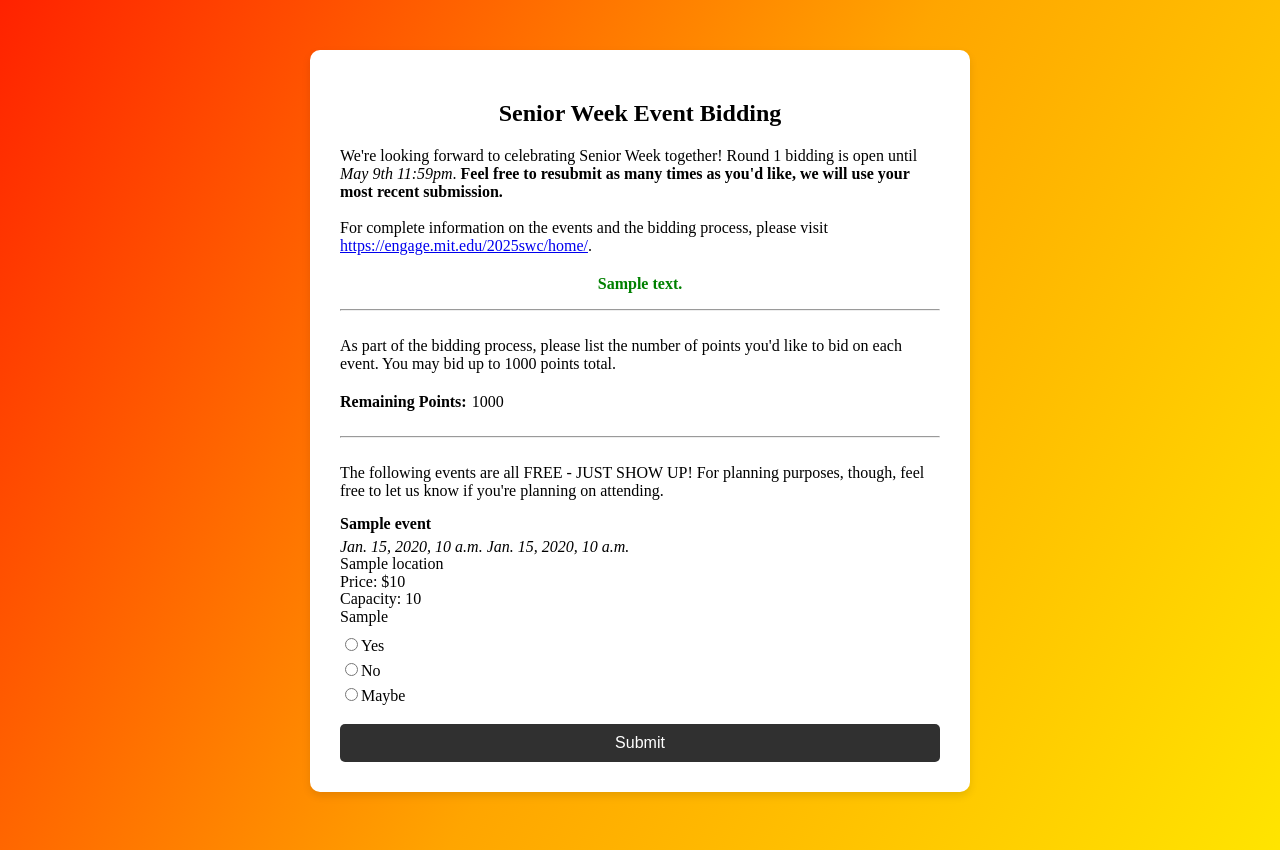
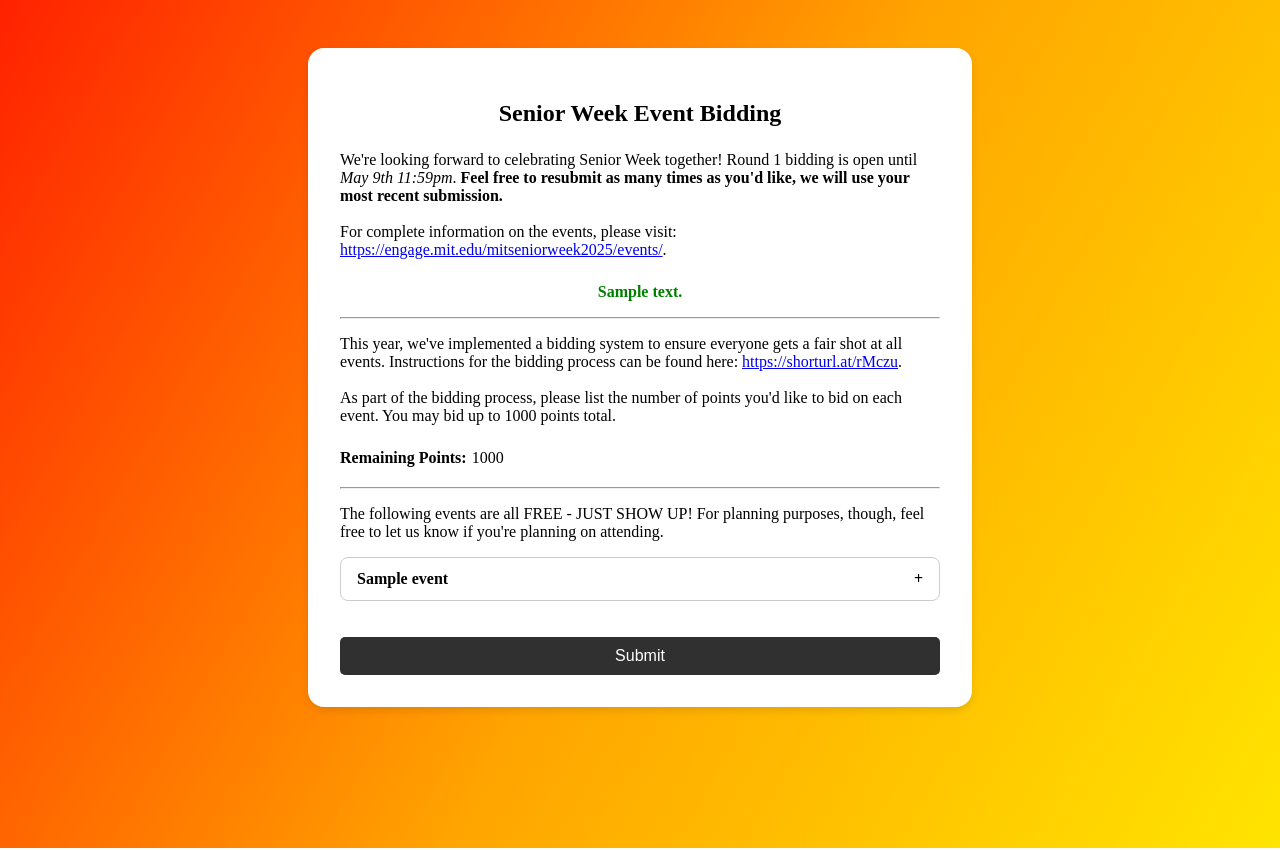
Before and after one commit to Great-The-Nate/mitseniorweek25, a Django app: template lottery/templates/lottery/lottery.html in a window 1280 px wide. Run offline with Django 3.2, Linux system fonts and the light colour scheme; the template is opened without the code that fills it: most values are stand-ins (such as "Sample title", 1, 10 or a date in 2020).

Commit message:
Improve home page ui to be accordion style

```diff
--- a/lottery/templates/lottery/lottery.html
+++ b/lottery/templates/lottery/lottery.html
@@ -9,16 +9,27 @@
         <b>Feel free to resubmit as many times as you'd like, we will use your most recent submission.</b>
         <br/>
         <br/>
-        For complete information on the events and the bidding process, please visit <a href="https://engage.mit.edu/2025swc/home/">https://engage.mit.edu/2025swc/home/</a>.
+        For complete information on the events, please visit: <a href="https://engage.mit.edu/mitseniorweek2025/events/">https://engage.mit.edu/mitseniorweek2025/events/</a>.
     </div>
     {% if error_message %}<p style="color:red"><strong>{{ error_message }}</strong></p>{% endif %}
     {% if submit_message %}<p style="color:green"><strong>{{ submit_message }}</strong></p>{% endif %}
 
     <hr/>
+
+    <div class="bidding-instructions">
+        <div>
+            This year, we've implemented a bidding system to ensure everyone gets a fair shot at all events.
+            Instructions for the bidding process can be found here: <a href="https://shorturl.at/rMczu">https://shorturl.at/rMczu</a>.
+        </div>
+        <!-- <div>
+            You can bid up to 1000 points across all events.
+            At the end of the first round, 75% of the tickets for each event will be given to those with the highest bids.
+            Points are refunded at the end of Round 1 for bids that were unsuccessful as well as bids that spent more points than neccessary to get a ticket.
+        </div> -->
         <br/>
-
         <div>
             As part of the bidding process, please list the number of points you'd like to bid on each event. You may bid up to 1000 points total.
+        </div>
     </div>
 
     <form action="{% url 'lottery_submit' %}" method="post">
@@ -26,15 +37,21 @@
         {% for event in events_list %}
             {% if event.biddable %}
                 <div class="event">
-                    <label for="{{ event.name }}">{{ event.name }}</label>
-                    <div class="event-info">
-                            <i>{{ event.date }} {% if event.time %} {{ event.time }} {% endif %}</i>
-                            {% if event.location %} <div>{{ event.location }} </div> {% endif %}
-                            {% if event.price %} <div>Price: ${{  event.price }} </div> {% endif %}
-                            {% if event.capacity %} <div>Capacity: {{  event.capacity }} </div> {% endif %}
-                            {% if event.extra_info %} <div>{{  event.extra_info }} </div> {% endif %}
+                    <div class="event-header">
+                      <span class="event-title">{{ event.name }}</span>
+                      <!-- Optionally add an icon here -->
+                      <span style="float: right;" class="accordion-icon">+</span>
                     </div>
+                    <div class="event-content">
+                        <hr/>
+                        <div>Date: {{ event.date }} </div>
+                        {% if event.time %} <div>Time: {{ event.time }}</div> {% endif %}
+                        {% if event.location %}<div>Location: {{ event.location }}</div>{% endif %}
+                        {% if event.price %}<div>Price: ${{ event.price }}</div>{% endif %}
+                        {% if event.capacity %}<div>Capacity: {{ event.capacity }}</div>{% endif %}
+                        {% if event.extra_info %}<div>{{ event.extra_info }}</div>{% endif %}
                         <input type="number" name="{{ event.name }}" id="{{ event.name }}" class="lottery-input" min="0" max="1000" placeholder=""/>
+                    </div>
                 </div>
             {% endif %}
         {% endfor %}
@@ -45,25 +62,35 @@
         </div>
 
         <hr/>
-        <br/>
+
+        <div class="non-biddable-info">
+            The following events are all FREE - JUST SHOW UP! For planning purposes, though, feel free to let us know if you're planning on attending.
+        </div>
 
         <div>
-            The following events are all FREE - JUST SHOW UP! For planning purposes, though, feel free to let us know if you're planning on attending.
             {% for event in events_list %}
                 {% if not event.biddable %}
                     <div class="event">
-                        <label for="{{ event.name }}">{{ event.name }}</label>
-                        <div class="event-info">
-                                <i>{{ event.date }} {% if event.time %} {{ event.time }} {% endif %}</i>
-                                {% if event.location %} <div>{{ event.location }} </div> {% endif %}
-                                {% if event.price %} <div>Price: ${{  event.price }} </div> {% endif %}
-                                {% if event.capacity %} <div>Capacity: {{  event.capacity }} </div> {% endif %}
-                                {% if event.extra_info %} <div>{{  event.extra_info }} </div> {% endif %}
+                        <div class="event-header">
+                          <span class="event-title">{{ event.name }}</span>
+                          <!-- Optionally add an icon here -->
+                          <span style="float: right;" class="accordion-icon">+</span>
                         </div>
+                        <div class="event-content">
+                            <hr/>
+                            <div>Date: {{ event.date }} </div>
+                            {% if event.time %} <div>Time: {{ event.time }}</div> {% endif %}
+                            {% if event.location %}<div>Location: {{ event.location }}</div>{% endif %}
+                            {% if event.price %}<div>Price: ${{ event.price }}</div>{% endif %}
+                            {% if event.capacity %}<div>Capacity: {{ event.capacity }}</div>{% endif %}
+                            {% if event.extra_info %}<div>{{ event.extra_info }}</div>{% endif %}
                             <div class="event-attendance">
+                                <hr/>
+                                <div>RSVP?</div>
                                 <label for="{{ event.name }}-yes"><input type="radio" id="{{ event.name }}-yes" name="{{ event.name }}" value="yes">Yes</label>
                                 <label for="{{ event.name }}-no"><input type="radio" id="{{ event.name }}-no" name="{{ event.name }}" value="no">No</label>
                                 <label for="{{ event.name }}-maybe"><input type="radio" id="{{ event.name }}-maybe" name="{{ event.name }}" value="maybe">Maybe</label>
+                            </div>
                         </div>
                     </div>
                 {% endif %}
@@ -95,5 +122,15 @@ function updateSum() {
 document.querySelectorAll('.lottery-input').forEach(input => {
     input.addEventListener('input', updateSum);
 });
+
+document.querySelectorAll('.event').forEach(event => {
+  event.addEventListener('click', function(event) {
+    if (event.target.tagName === 'INPUT' || event.target.tagName === 'LABEL') {
+      return;
+    }
+    event.currentTarget.classList.toggle('active');
+    event.currentTarget.querySelector('.accordion-icon').textContent = event.currentTarget.classList.contains('active') ? '–' : '+';
+  });
+});
 </script>
 {% endblock %}
--- a/templates/base.html
+++ b/templates/base.html
@@ -14,45 +14,68 @@
             background-size: 400% 400%;
             animation: rainbow 90s ease infinite;
         }
-
         @keyframes rainbow {
             0% { background-position: 0% 50%; }
             50% { background-position: 100% 50%; }
             100% { background-position: 0% 50%; }
         }
-
         .body-container {
             background-color: white;
             max-width: 600px;
-            margin: 50px auto;
-            padding: 30px;
-            border-radius: 10px;
-            box-shadow: 0 4px 8px rgba(0, 0, 0, 0.1);
+            margin: 3em auto;
+            padding: 2em;
+            border-radius: 1em;
+            box-shadow: 0 0.25em 0.5em rgba(0, 0, 0, 0.1);
         }
 
         h2 {
             text-align: center;
-            margin-bottom: 20px;
+            margin-bottom: 1em;
         }
-
         .intro {
-            margin-bottom: 20px;
+            margin-bottom: 1.5em;
+        }
+        .bidding-instructions {
+            margin-top: 1.0em;
+            margin-bottom: 1.5em;
         }
 
         .event {
-            margin-top: 15px;
-            margin-bottom: 20px;
-            line-height: 1.1;
+            margin-top: 0.75em;
+            margin-bottom: 0.75em;
+            border-radius: 8px;
+            cursor: pointer;
         }
+        .event.active {
+            border: 1px solid #ccc;
+        }
+        .event-header {
+            padding: 0.75em 1em;
+            background: #ffffff;
+            border-radius: 8px;
+            font-weight: bold;
 
-        .event-info {
-            margin-bottom: 10px;
+            border: 1px solid #ccc;
         }
-
-        label {
+        .event.active .event-header {
+            border: 0px;
+        }
+        .event:not(.active) .event-header:hover {
+            background: #eeeeee;
+        }
+        .event-content {
+            display: none;
+            padding: 0em 1em 0.75em 1em;
+            border-radius: 8px;
+        }
+        .event.active .event-content {
             display: block;
-            margin-bottom: 5px;
-            font-weight: bold;
+        }
+        .event-content div {
+            margin-top: 0.5em;
+        }
+        .event hr {
+            margin: 0em;
         }
 
         input[type="number"] {
@@ -61,15 +84,28 @@
             box-sizing: border-box;
             border: 1px solid #ccc;
             border-radius: 5px;
+            margin-top: 0.75em;
+            cursor:text;
+            font-size: 16px;
+            font-family: "Times New Roman", Times, serif;
         }
 
         .remaining-points {
             margin-top: 20px;
             margin-bottom: 20px;
         }
+        .remaining-points label {
+            font-weight: bold;
+        }
 
-        .event-attendance label {
-            font-weight: normal !important;
+        .non-biddable-info {
+            margin-top: 1.0em;
+            margin-bottom: 1.0em;
+        }
+
+        .event-attendance div {
+            margin-top: 0.5em;
+            margin-bottom: 0.5em;
         }
 
         input[type="submit"] {
@@ -81,8 +117,8 @@
             border-radius: 5px;
             font-size: 16px;
             cursor: pointer;
+            margin-top: 1.5em;
         }
-
         input[type="submit"]:hover {
             background-color: #1a1a1a;
         }
```
Lines whose indentation alone changed are shown as unchanged.
